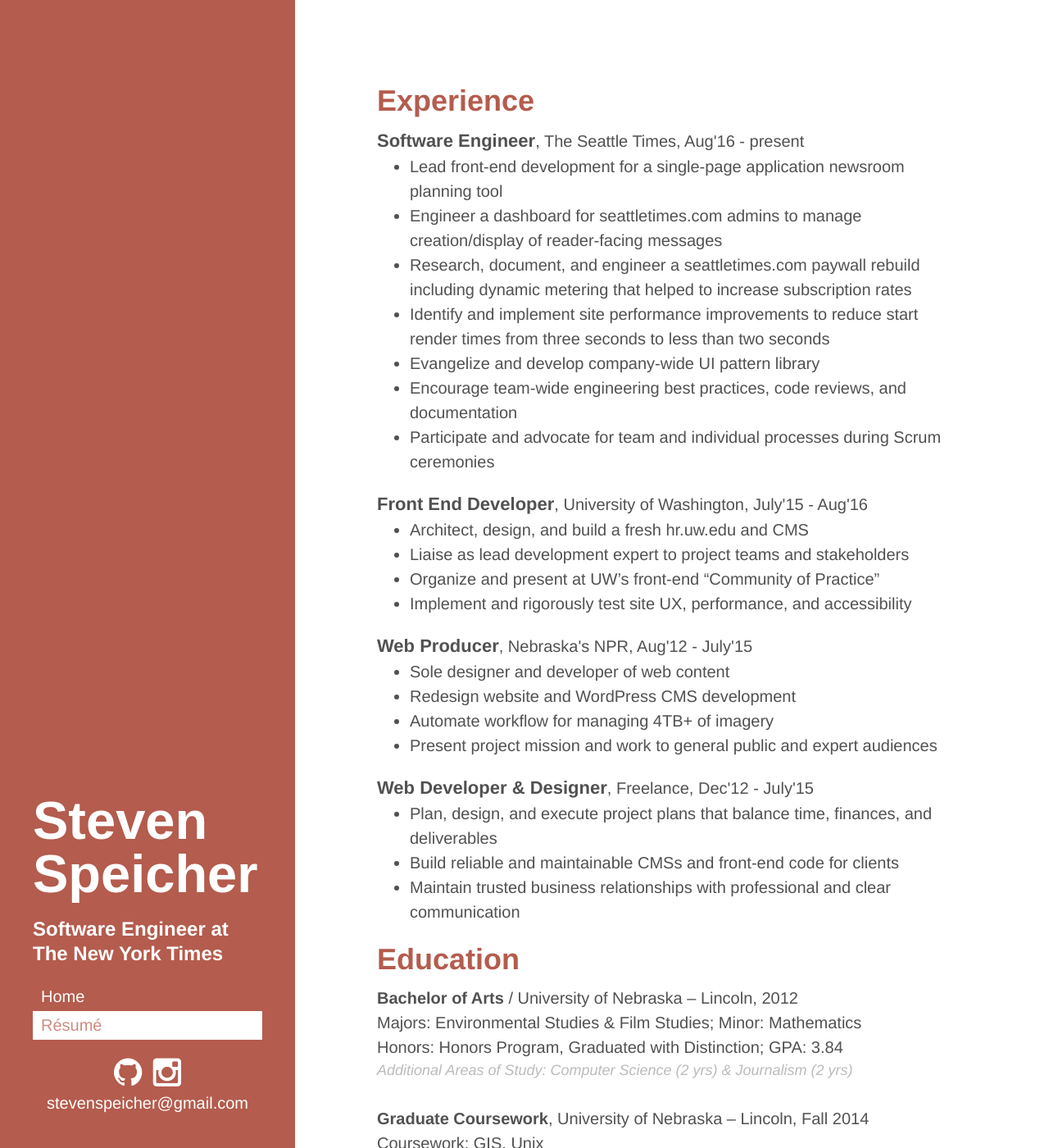
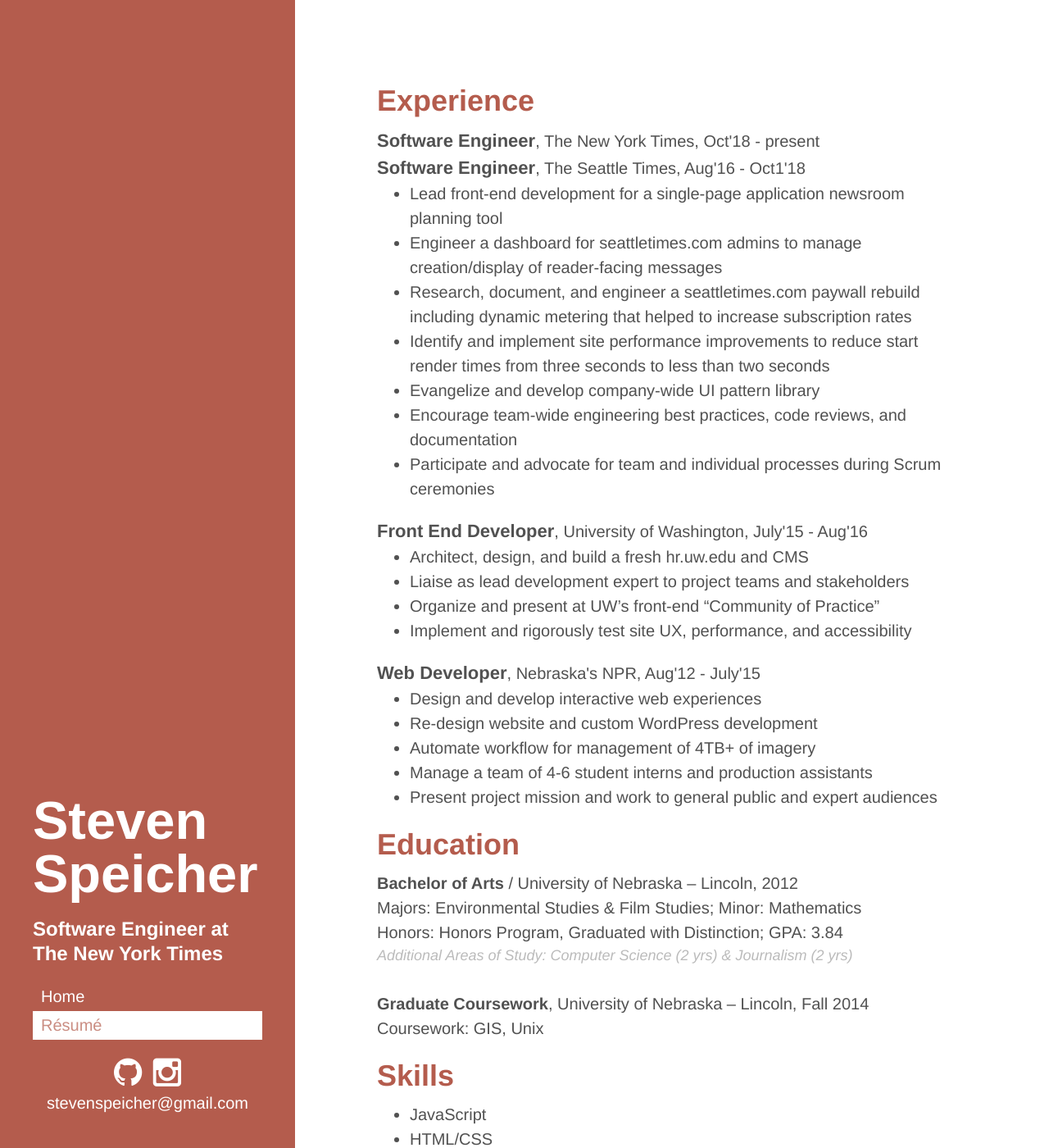
Before and after one commit to stvnspchr/stvnspchr.github.io, a Jekyll site: the page built from resume/index.html, in a window 1280 px wide and 1400 px high. Shown: the whole window at 82% size. Built offline with Jekyll 4.4.1, drawn with Linux system fonts in a browser that asks for light colours.

Commit message:
Update index.html

```diff
--- a/resume/index.html
+++ b/resume/index.html
@@ -7,7 +7,9 @@
 
 <h2>Experience</h2>
 
-<p><span class="bold" style="font-size: 1.1rem;">Software Engineer</span>, The Seattle Times, Aug'16 - present</p>
+<p><span class="bold" style="font-size: 1.1rem;">Software Engineer</span>, The New York Times, Oct'18 - present</p>
+
+<p><span class="bold" style="font-size: 1.1rem;">Software Engineer</span>, The Seattle Times, Aug'16 - Oct1'18</p>
 <ul>
     <li>Lead front-end development for a single-page application newsroom planning tool </li>
     <li>Engineer a dashboard for seattletimes.com admins to manage creation/display of reader-facing messages</li>
@@ -26,19 +28,13 @@
     <li>Implement and rigorously test site UX, performance, and accessibility</li>
 </ul>
 
-<p><span class="bold" style="font-size: 1.1rem;">Web Producer</span>, Nebraska's NPR, Aug'12 - July'15</p>
+<p><span class="bold" style="font-size: 1.1rem;">Web Developer</span>, Nebraska's NPR, Aug'12 - July'15</p>
 <ul>
-    <li>Sole designer and developer of web content</li>
-    <li>Redesign website and WordPress CMS development</li>
-    <li>Automate workflow for managing 4TB+ of imagery</li>
+    <li>Design and develop interactive web experiences</li>
+    <li>Re-design website and custom WordPress development</li>
+    <li>Automate workflow for management of 4TB+ of imagery</li>
+    <li>Manage a team of 4-6 student interns and production assistants</li>
     <li>Present project mission and work to general public and expert audiences</li>
-</ul>
-
-<p><span class="bold" style="font-size: 1.1rem;">Web Developer & Designer</span>, Freelance, Dec'12 - July'15</p>
-<ul>
-    <li>Plan, design, and execute project plans that balance time, finances, and deliverables</li>
-    <li>Build reliable and maintainable CMSs and front-end code for clients</li>
-    <li>Maintain trusted business relationships with professional and clear communication</li>
 </ul>
 
 <h2>Education</h2>
```
